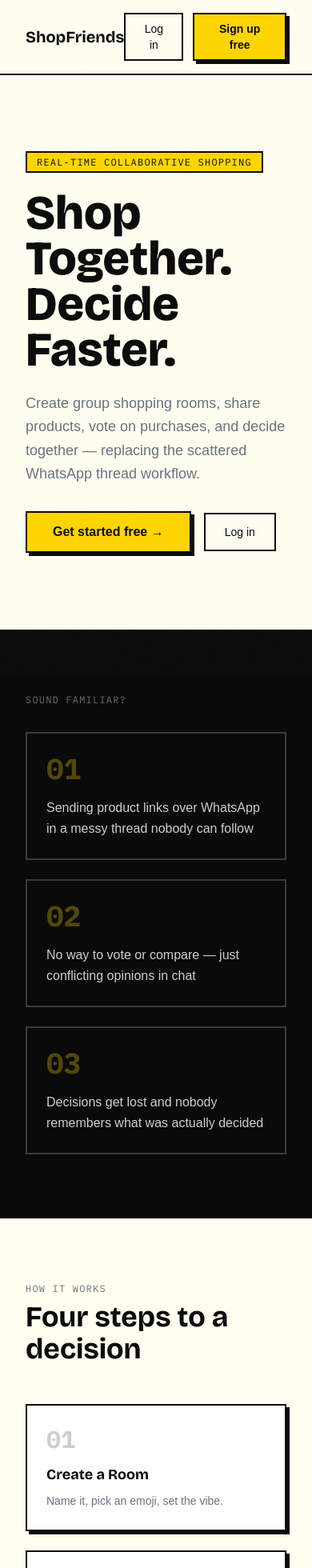
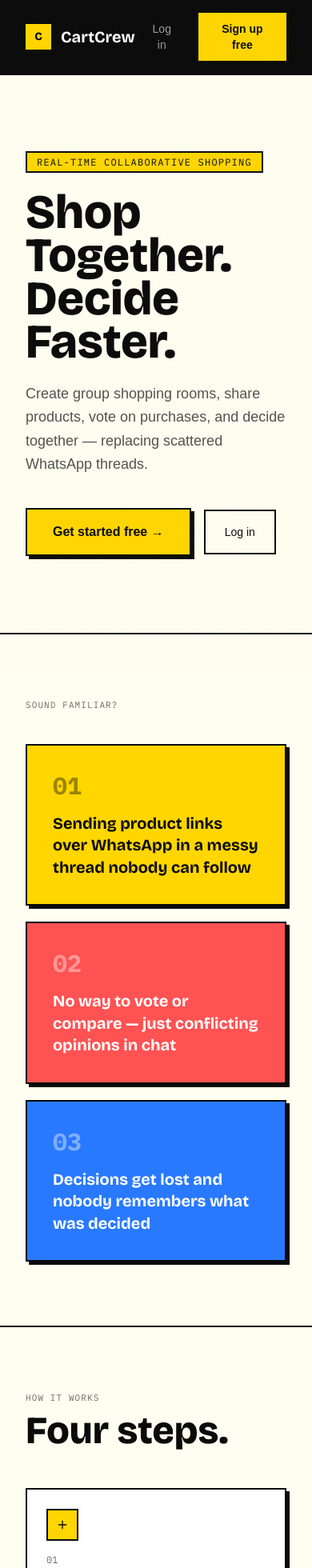
Before and after one commit to Jashan1001/shop-with-friends, a React (Vite) app in the folder client/: page /landing in a window 390 px wide. Shown: the top 1960 px of the page at 80% size. Built offline with nearby package versions, Linux system fonts and the light colour scheme; a web font is replaced by a local one.

Commit message:
Rename app to CartCrew and refine landing page UI

```diff
--- a/client/src/components/rooms/RoomCard.jsx
+++ b/client/src/components/rooms/RoomCard.jsx
@@ -11,7 +11,7 @@ export default function RoomCard({ room }) {
   return (
     <motion.div
       variants={slideUp}
-      whileHover={{ x: -2, y: -2 }}
+      whileHover={{ x: -3, y: -3 }}
       onClick={() => navigate(`/room/${room._id}`)}
       className="bg-white border-[2.5px] border-black shadow-brut hover:shadow-brut-xl transition-shadow cursor-pointer p-5"
     >
--- a/client/src/index.css
+++ b/client/src/index.css
@@ -2,7 +2,7 @@
 @tailwind components;
 @tailwind utilities;
 
-/* Shop With Friends — Design Tokens */
+/* CartCrew — Design Tokens */
 :root {
   --color-bg: #FFFEF0;
   --color-surface: #FFFFFF;
--- a/client/src/pages/LandingPage.jsx
+++ b/client/src/pages/LandingPage.jsx
@@ -1,21 +1,13 @@
 import { useNavigate } from 'react-router-dom'
 import { motion } from 'framer-motion'
-import { fadeIn, slideUp, stagger } from '../animations/variants'
-
-const FEATURES = [
-  { emoji: '🏠', title: 'Group Rooms', desc: 'Create a room for any shopping occasion — gadgets, fashion, home.' },
-  { emoji: '🗳️', title: 'Real-time Voting', desc: 'Upvote or downvote products. See counts update live as friends vote.' },
-  { emoji: '💬', title: 'Per-product Comments', desc: 'Discuss each product in its own thread. No more buried WhatsApp chats.' },
-  { emoji: '⚡', title: 'Live Updates', desc: 'Everything syncs in real-time. No refreshing needed.' },
-  { emoji: '🔗', title: 'Easy Invites', desc: 'Share a link or code. Friends join in one click.' },
-  { emoji: '✅', title: 'Track Decisions', desc: 'Mark products as bought or skipped. Keep a clean history.' },
-]
+import { Home, ThumbsUp, MessageSquare, Zap, Link, CheckSquare, Plus, ShoppingBag } from 'lucide-react'
+import { stagger, slideUp } from '../animations/variants'
 
 const STEPS = [
-  { num: '01', title: 'Create a Room', desc: 'Name it, pick an emoji, set the vibe.' },
-  { num: '02', title: 'Add Products', desc: 'Paste links or add manually. Amazon, Flipkart, anywhere.' },
-  { num: '03', title: 'Vote Together', desc: 'Everyone votes. Best products float to the top.' },
-  { num: '04', title: 'Decide', desc: 'Mark as bought. Room owner closes the deal.' },
+  { num: '01', icon: Plus,         title: 'Create a Room',  desc: 'Name it, pick an emoji, set the vibe.',     accent: 'bg-yellow' },
+  { num: '02', icon: ShoppingBag,  title: 'Add Products',   desc: 'Paste links or add manually. Any platform.', accent: 'bg-lime' },
+  { num: '03', icon: ThumbsUp,     title: 'Vote Together',  desc: 'Everyone votes. Best products rise up.',     accent: 'bg-blue' },
+  { num: '04', icon: CheckSquare,  title: 'Decide',         desc: 'Mark as bought. Close the deal.',            accent: 'bg-coral' },
 ]
 
 export default function LandingPage() {
@@ -24,61 +16,63 @@ export default function LandingPage() {
   return (
     <div className="min-h-screen bg-cream">
 
-      {/* Navbar */}
-      <nav className="border-b-[2.5px] border-black bg-cream sticky top-0 z-10 px-8 py-4 flex items-center justify-between">
-        <span className="font-display text-xl font-bold">ShopFriends</span>
+      {/* Black navbar */}
+      <nav className="bg-black border-b-[2.5px] border-black px-8 py-4 flex items-center justify-between sticky top-0 z-10">
+        <div className="flex items-center gap-3">
+          <div className="w-8 h-8 bg-yellow flex items-center justify-center border-[2px] border-yellow/50">
+            <span className="font-display text-sm font-black text-black">C</span>
+          </div>
+          <span className="font-display text-xl font-bold text-white">CartCrew</span>
+        </div>
         <div className="flex items-center gap-3">
           <button
             onClick={() => navigate('/login')}
-            className="font-body text-sm border-[2.5px] border-black px-4 py-2 hover:bg-black hover:text-white transition-colors"
+            className="font-body text-sm text-white/60 hover:text-white transition-colors px-4 py-2"
           >
             Log in
           </button>
           <button
             onClick={() => navigate('/signup')}
-            className="font-body text-sm font-semibold bg-yellow border-[2.5px] border-black px-4 py-2 shadow-brut hover:shadow-brut-lg transition-shadow"
+            className="font-body text-sm font-semibold bg-yellow text-black border-[2.5px] border-yellow px-4 py-2 shadow-brut hover:shadow-brut-lg transition-shadow"
           >
             Sign up free
           </button>
         </div>
       </nav>
 
-      {/* Hero */}
+      {/* Hero — cream background, oversized type */}
       <section className="px-8 py-24 max-w-6xl mx-auto">
-        <motion.div
-          variants={stagger}
-          initial="hidden"
-          animate="visible"
-          className="max-w-3xl"
-        >
-          <motion.div variants={slideUp}>
+        <motion.div variants={stagger} initial="hidden" animate="visible">
+          <motion.div variants={slideUp} className="mb-6">
             <span className="font-mono text-xs uppercase tracking-widest border-[2.5px] border-black px-3 py-1 bg-yellow">
               Real-time collaborative shopping
             </span>
           </motion.div>
           <motion.h1
             variants={slideUp}
-            className="font-display text-6xl lg:text-7xl font-black mt-6 mb-6 leading-[0.95]"
+            className="font-display text-6xl lg:text-8xl font-black leading-[0.9] mb-6"
           >
-            Shop Together.<br />Decide Faster.
+            Shop Together.<br />
+            <span className="relative inline-block">
+              Decide
+              <span className="absolute bottom-1 left-0 w-full h-3 bg-lime -z-10" />
+            </span>{' '}
+            Faster.
           </motion.h1>
-          <motion.p
-            variants={slideUp}
-            className="font-body text-lg text-muted max-w-xl mb-8 leading-relaxed"
-          >
+          <motion.p variants={slideUp} className="font-body text-lg text-black/70 font-medium max-w-xl mb-10 leading-relaxed">
             Create group shopping rooms, share products, vote on purchases,
-            and decide together — replacing the scattered WhatsApp thread workflow.
+            and decide together — replacing scattered WhatsApp threads.
           </motion.p>
           <motion.div variants={slideUp} className="flex items-center gap-4 flex-wrap">
             <button
               onClick={() => navigate('/signup')}
-              className="font-body font-semibold bg-yellow border-[2.5px] border-black px-8 py-3 shadow-brut hover:shadow-brut-lg transition-shadow text-base"
+              className="font-body font-semibold bg-yellow border-[2.5px] border-black px-8 py-4 text-base shadow-brut hover:shadow-brut-lg transition-shadow"
             >
               Get started free →
             </button>
             <button
               onClick={() => navigate('/login')}
-              className="font-body text-sm border-[2.5px] border-black px-6 py-3 hover:bg-black hover:text-white transition-colors"
+              className="font-body text-sm border-[2.5px] border-black px-6 py-4 hover:bg-black hover:text-white transition-colors"
             >
               Log in
             </button>
@@ -86,90 +80,100 @@ export default function LandingPage() {
         </motion.div>
       </section>
 
-      {/* Problem section */}
-      <section className="bg-black px-8 py-20">
+      {/* Problem — cream background, colored cards */}
+      <section className="bg-cream border-y-[2.5px] border-black px-8 py-20">
         <div className="max-w-6xl mx-auto">
-          <p className="font-mono text-xs uppercase tracking-widest text-white/40 mb-8">
+          <p className="font-mono text-[11px] uppercase tracking-widest text-black/60 mb-10">
             Sound familiar?
           </p>
-          <div className="grid grid-cols-1 md:grid-cols-3 gap-6">
+          <div className="grid grid-cols-1 md:grid-cols-3 gap-5">
             {[
-              { num: '01', text: 'Sending product links over WhatsApp in a messy thread nobody can follow' },
-              { num: '02', text: 'No way to vote or compare — just conflicting opinions in chat' },
-              { num: '03', text: 'Decisions get lost and nobody remembers what was actually decided' },
+              { num: '01', text: 'Sending product links over WhatsApp in a messy thread nobody can follow', bg: 'bg-yellow', numColor: 'text-black/40', textColor: 'text-black' },
+              { num: '02', text: 'No way to vote or compare — just conflicting opinions in chat', bg: 'bg-coral', numColor: 'text-white/40', textColor: 'text-white' },
+              { num: '03', text: 'Decisions get lost and nobody remembers what was decided', bg: 'bg-blue', numColor: 'text-white/40', textColor: 'text-white' },
             ].map((item) => (
-              <div key={item.num} className="border-[2.5px] border-white/20 p-6">
-                <span className="font-mono text-4xl font-bold text-yellow/30 block mb-4">
+              <div key={item.num} className={`border-[2.5px] border-black p-8 shadow-brut ${item.bg} hover:-translate-x-0.5 hover:-translate-y-0.5 hover:shadow-brut-lg transition-all`}>
+                <span className={`font-mono text-3xl font-bold block mb-4 ${item.numColor}`}>
                   {item.num}
                 </span>
-                <p className="font-body text-white/80 leading-relaxed">{item.text}</p>
+                <p className={`font-display text-xl font-bold leading-snug ${item.textColor}`}>{item.text}</p>
               </div>
             ))}
           </div>
         </div>
       </section>
 
-      {/* How it works */}
+      {/* How it works — cream with colorful step accents */}
       <section className="px-8 py-20 max-w-6xl mx-auto">
-        <p className="font-mono text-xs uppercase tracking-widest text-muted mb-2">
-          How it works
-        </p>
-        <h2 className="font-display text-4xl font-bold mb-12">Four steps to a decision</h2>
-        <div className="grid grid-cols-1 md:grid-cols-2 lg:grid-cols-4 gap-6">
+        <p className="font-mono text-[11px] uppercase tracking-widest text-black/60 mb-2">How it works</p>
+        <h2 className="font-display text-5xl font-black mb-12">Four steps.</h2>
+        <div className="grid grid-cols-1 md:grid-cols-2 lg:grid-cols-4 gap-5">
           {STEPS.map((step) => (
-            <div key={step.num} className="border-[2.5px] border-black p-6 bg-white shadow-brut">
-              <span className="font-mono text-3xl font-bold text-black/20 block mb-3">
-                {step.num}
-              </span>
+            <div key={step.num} className="border-[2.5px] border-black bg-white shadow-brut hover:-translate-y-1 hover:shadow-brut-lg transition-all p-6">
+              <div className={`w-10 h-10 ${step.accent} border-[2.5px] border-black flex items-center justify-center mb-4`}>
+                <step.icon size={16} className="text-black" />
+              </div>
+              <span className="font-mono text-xs text-black/60 block mb-1">{step.num}</span>
               <h3 className="font-display text-lg font-bold mb-2">{step.title}</h3>
-              <p className="font-body text-sm text-muted leading-relaxed">{step.desc}</p>
+              <p className="font-body text-sm font-medium text-black/70 leading-relaxed">{step.desc}</p>
             </div>
           ))}
         </div>
       </section>
 
-      {/* Features grid */}
-      <section className="px-8 py-20 bg-white border-y-[2.5px] border-black">
+      {/* Features — white background */}
+      <section className="bg-white border-y-[2.5px] border-black px-8 py-20">
         <div className="max-w-6xl mx-auto">
-          <p className="font-mono text-xs uppercase tracking-widest text-muted mb-2">
-            Features
-          </p>
-          <h2 className="font-display text-4xl font-bold mb-12">Everything your group needs</h2>
-          <div className="grid grid-cols-1 md:grid-cols-2 lg:grid-cols-3 gap-6">
-            {FEATURES.map((f) => (
-              <div key={f.title} className="border-[2.5px] border-black p-6 hover:-translate-x-1 hover:-translate-y-1 hover:shadow-brut transition-all cursor-default">
-                <div className="w-10 h-10 bg-yellow border-[2.5px] border-black flex items-center justify-center text-lg mb-4">
-                  {f.emoji}
+          <p className="font-mono text-[11px] uppercase tracking-widest text-black/60 mb-2">Features</p>
+          <h2 className="font-display text-5xl font-black mb-12">Everything your group needs.</h2>
+          <div className="grid grid-cols-1 md:grid-cols-2 lg:grid-cols-3 gap-5">
+            {[
+              { icon: Home,          title: 'Group Rooms',      desc: 'Create a room for any shopping occasion.',     cardBg: 'bg-yellow', textColor: 'text-black', descColor: 'text-black/70', iconBg: 'bg-black',  iconColor: 'text-yellow' },
+              { icon: ThumbsUp,      title: 'Real-time Voting', desc: 'Upvote or downvote. See counts update live.', cardBg: 'bg-lime',   textColor: 'text-black', descColor: 'text-black/70', iconBg: 'bg-black',  iconColor: 'text-lime' },
+              { icon: MessageSquare, title: 'Comments',         desc: 'Discuss each product in its own thread.',     cardBg: 'bg-blue',   textColor: 'text-white', descColor: 'text-white/70', iconBg: 'bg-white',  iconColor: 'text-blue' },
+              { icon: Zap,           title: 'Live Updates',     desc: 'Everything syncs instantly. No refreshing.',  cardBg: 'bg-coral',  textColor: 'text-white', descColor: 'text-white/70', iconBg: 'bg-white',  iconColor: 'text-coral' },
+              { icon: Link,          title: 'Easy Invites',     desc: 'Share a link or code. One click to join.',    cardBg: 'bg-purple', textColor: 'text-white', descColor: 'text-white/70', iconBg: 'bg-white',  iconColor: 'text-purple' },
+              { icon: CheckSquare,   title: 'Track Decisions',  desc: 'Mark products as bought or skipped.',         cardBg: 'bg-black',  textColor: 'text-white', descColor: 'text-white/70', iconBg: 'bg-yellow', iconColor: 'text-black' },
+            ].map((f) => (
+              <div key={f.title} className={`border-[2.5px] border-black p-6 shadow-brut ${f.cardBg} hover:-translate-x-0.5 hover:-translate-y-0.5 hover:shadow-brut-lg transition-all`}>
+                <div className={`w-10 h-10 ${f.iconBg} border-[2.5px] border-black flex items-center justify-center mb-4`}>
+                  <f.icon size={16} className={f.iconColor} />
                 </div>
-                <h3 className="font-display text-lg font-bold mb-2">{f.title}</h3>
-                <p className="font-body text-sm text-muted leading-relaxed">{f.desc}</p>
+                <h3 className={`font-display text-lg font-bold mb-2 ${f.textColor}`}>{f.title}</h3>
+                <p className={`font-body text-sm font-medium leading-relaxed ${f.descColor}`}>{f.desc}</p>
               </div>
             ))}
           </div>
         </div>
       </section>
 
-      {/* CTA banner */}
-      <section className="bg-yellow border-y-[2.5px] border-black px-8 py-20 text-center">
-        <h2 className="font-display text-5xl font-black mb-4">
-          Ready to shop smarter?
+      {/* CTA — yellow */}
+      <section className="bg-yellow border-y-[2.5px] border-black px-8 py-24 text-center">
+        <p className="font-mono text-[11px] uppercase tracking-widest text-black/50 mb-4">Get started today</p>
+        <h2 className="font-display text-6xl font-black text-black mb-4 leading-tight">
+          Ready to shop<br />smarter?
         </h2>
-        <p className="font-body text-muted mb-8 text-lg">
+        <p className="font-body text-black/75 mb-10 text-lg font-semibold">
           Free forever. No credit card required.
         </p>
         <button
           onClick={() => navigate('/signup')}
-          className="font-body font-semibold bg-black text-white border-[2.5px] border-black px-10 py-4 text-base shadow-brut-xl hover:shadow-none transition-shadow"
+          className="font-body font-semibold bg-black text-white border-[2.5px] border-black px-12 py-5 text-base shadow-brut-xl hover:shadow-none transition-shadow"
         >
           Create your first room →
         </button>
       </section>
 
       {/* Footer */}
-      <footer className="bg-black px-8 py-12">
+      <footer className="bg-black px-8 py-10">
         <div className="max-w-6xl mx-auto flex items-center justify-between">
-          <span className="font-display text-lg font-bold text-yellow">ShopFriends</span>
-          <span className="font-mono text-xs text-white/30">
+          <div className="flex items-center gap-3">
+            <div className="w-7 h-7 bg-yellow flex items-center justify-center">
+              <span className="font-display text-xs font-black text-black">C</span>
+            </div>
+            <span className="font-display text-lg font-bold text-yellow">CartCrew</span>
+          </div>
+          <span className="font-mono text-xs text-white/20">
             Built with React + Node.js + Socket.io
           </span>
         </div>
--- a/client/src/pages/LoginPage.jsx
+++ b/client/src/pages/LoginPage.jsx
@@ -49,7 +49,7 @@ export default function LoginPage() {
       <div className="hidden lg:flex w-1/2 bg-black flex-col justify-between p-12">
         <div>
           <Link to="/landing" className="font-display text-2xl font-bold text-yellow hover:opacity-80 transition-opacity">
-            ShopFriends
+            CartCrew
           </Link>
         </div>
         <div>
@@ -61,7 +61,7 @@ export default function LoginPage() {
           </p>
         </div>
         <div className="font-mono text-white/30 text-xs">
-          SHOP WITH FRIENDS © 2025
+          CARTCREW © 2025
         </div>
       </div>
 
@@ -75,7 +75,7 @@ export default function LoginPage() {
         >
           {/* Mobile logo */}
           <motion.div variants={slideUp} className="lg:hidden mb-8">
-            <Link to="/landing" className="font-display text-2xl font-bold hover:opacity-80 transition-opacity">ShopFriends</Link>
+            <Link to="/landing" className="font-display text-2xl font-bold hover:opacity-80 transition-opacity">CartCrew</Link>
           </motion.div>
 
           <motion.h2 variants={slideUp} className="font-display text-3xl font-bold mb-2">
--- a/client/src/pages/SignupPage.jsx
+++ b/client/src/pages/SignupPage.jsx
@@ -59,7 +59,7 @@ export default function SignupPage() {
       <div className="hidden lg:flex w-1/2 bg-black flex-col justify-between p-12">
         <div>
           <span className="font-display text-2xl font-bold text-yellow">
-            ShopFriends
+            CartCrew
           </span>
         </div>
         <div>
@@ -71,7 +71,7 @@ export default function SignupPage() {
           </p>
         </div>
         <div className="font-mono text-white/30 text-xs">
-          SHOP WITH FRIENDS © 2025
+          CARTCREW © 2025
         </div>
       </div>
 
@@ -85,7 +85,7 @@ export default function SignupPage() {
         >
           {/* Mobile logo */}
           <motion.div variants={slideUp} className="lg:hidden mb-8">
-            <span className="font-display text-2xl font-bold">ShopFriends</span>
+            <span className="font-display text-2xl font-bold">CartCrew</span>
           </motion.div>
 
           <motion.h2 variants={slideUp} className="font-display text-3xl font-bold mb-2">
--- a/client/src/pages/dashboard/DashboardPage.jsx
+++ b/client/src/pages/dashboard/DashboardPage.jsx
@@ -1,21 +1,22 @@
 import { useState } from 'react'
-import { useNavigate } from 'react-router-dom'
 import { useQuery, useQueryClient } from '@tanstack/react-query'
 import { motion } from 'framer-motion'
-import { Plus, LogOut } from 'lucide-react'
+import { Plus, LogOut, Zap } from 'lucide-react'
+import { useNavigate } from 'react-router-dom'
 import { getRooms } from '../../api/rooms.api'
 import { logout } from '../../api/auth.api'
 import { useAuthStore } from '../../store/authStore'
 import RoomCard from '../../components/rooms/RoomCard'
 import CreateRoomModal from '../../components/rooms/CreateRoomModal'
+import { RoomCardSkeleton } from '../../components/ui/Skeleton'
 import { stagger, slideUp } from '../../animations/variants'
-import { RoomCardSkeleton } from '../../components/ui/Skeleton'
+import toast from 'react-hot-toast'
 
 export default function DashboardPage() {
   const [showCreateModal, setShowCreateModal] = useState(false)
-  const navigate = useNavigate()
   const { user, logout: storeLogout } = useAuthStore()
   const queryClient = useQueryClient()
+  const navigate = useNavigate()
 
   const { data, isLoading, isError } = useQuery({
     queryKey: ['rooms'],
@@ -23,37 +24,45 @@ export default function DashboardPage() {
   })
 
   const handleLogout = async () => {
-    try {
-      await logout()
-    } finally {
+    try { await logout() } finally {
       storeLogout()
       window.location.href = '/login'
     }
   }
 
   const handleRoomCreated = (newRoom) => {
-    // Add new room to cache without refetching
     queryClient.setQueryData(['rooms'], (old) => [newRoom, ...(old || [])])
+    toast.success('Room created!')
   }
 
   return (
     <div className="min-h-screen bg-cream">
 
-      {/* Top navbar */}
-      <div className="border-b-[2.5px] border-black bg-white px-8 py-4 flex items-center justify-between">
-        <span className="font-display text-xl font-bold">ShopFriends</span>
-        <div className="flex items-center gap-4">
-          <span
+      {/* Black navbar */}
+      <div className="bg-black border-b-[2.5px] border-black px-8 py-4 flex items-center justify-between">
+        <div className="flex items-center gap-3">
+          <div className="w-8 h-8 bg-yellow border-[2px] border-yellow/50 flex items-center justify-center">
+            <span className="font-display text-sm font-black text-black">C</span>
+          </div>
+          <span className="font-display text-xl font-bold text-white">CartCrew</span>
+        </div>
+        <div className="flex items-center gap-3">
+          <button
             onClick={() => navigate('/profile')}
-            className="font-mono text-sm text-muted cursor-pointer hover:text-black transition-colors underline"
+            className="flex items-center gap-2 font-mono text-xs text-white/60 hover:text-white transition-colors"
           >
+            <div className="w-7 h-7 bg-yellow border-[2px] border-yellow/50 flex items-center justify-center">
+              <span className="font-mono text-[10px] font-bold text-black">
+                {user?.name?.charAt(0).toUpperCase()}
+              </span>
+            </div>
             @{user?.username}
-          </span>
+          </button>
           <button
             onClick={handleLogout}
-            className="flex items-center gap-2 font-body text-sm border-[2.5px] border-black px-3 py-1.5 hover:bg-coral hover:text-white hover:border-coral transition-colors shadow-brut"
+            className="flex items-center gap-2 font-body text-sm border-[2.5px] border-white/20 text-white/70 px-3 py-1.5 hover:bg-coral hover:text-white hover:border-coral transition-colors"
           >
-            <LogOut size={14} />
+            <LogOut size={13} />
             Logout
           </button>
         </div>
@@ -64,10 +73,9 @@ export default function DashboardPage() {
         {/* Page header */}
         <div className="flex items-center justify-between mb-8">
           <div>
-            <h1 className="font-display text-4xl font-bold">
-              Your Rooms
-            </h1>
-            <p className="font-body text-muted mt-1">
+            <h1 className="font-display text-4xl font-bold">Your Rooms</h1>
+            <p className="font-body text-muted mt-1 flex items-center gap-2">
+              <Zap size={13} className="text-yellow" />
               {data?.length || 0} room{data?.length !== 1 ? 's' : ''}
             </p>
           </div>
@@ -80,31 +88,28 @@ export default function DashboardPage() {
           </button>
         </div>
 
-        {/* Loading */}
         {isLoading && (
           <div className="grid grid-cols-1 md:grid-cols-2 lg:grid-cols-3 gap-6">
-            {[...Array(3)].map((_, i) => (
-              <RoomCardSkeleton key={i} />
-            ))}
+            {[...Array(3)].map((_, i) => <RoomCardSkeleton key={i} />)}
           </div>
         )}
 
-        {/* Error */}
         {isError && (
           <div className="font-mono text-sm text-coral">Failed to load rooms.</div>
         )}
 
-        {/* Empty state */}
         {!isLoading && data?.length === 0 && (
           <motion.div
             variants={slideUp}
             initial="hidden"
             animate="visible"
-            className="border-[2.5px] border-black border-dashed p-16 text-center"
+            className="border-[2.5px] border-black bg-white shadow-brut p-16 text-center"
           >
-            <div className="text-5xl mb-4">🛒</div>
+            <div className="w-16 h-16 bg-yellow border-[2.5px] border-black mx-auto flex items-center justify-center mb-6 text-3xl">
+              🛒
+            </div>
             <h2 className="font-display text-2xl font-bold mb-2">No rooms yet</h2>
-            <p className="font-body text-muted mb-6">
+            <p className="font-body text-muted mb-6 max-w-sm mx-auto">
               Create your first room and invite friends to shop together.
             </p>
             <button
@@ -116,7 +121,6 @@ export default function DashboardPage() {
           </motion.div>
         )}
 
-        {/* Room grid */}
         {!isLoading && data?.length > 0 && (
           <motion.div
             variants={stagger}
@@ -131,7 +135,6 @@ export default function DashboardPage() {
         )}
       </div>
 
-      {/* Create room modal */}
       {showCreateModal && (
         <CreateRoomModal
           onClose={() => setShowCreateModal(false)}
```
Also changed, not shown: 1 other file (tests, documents, lock files or other folders).
